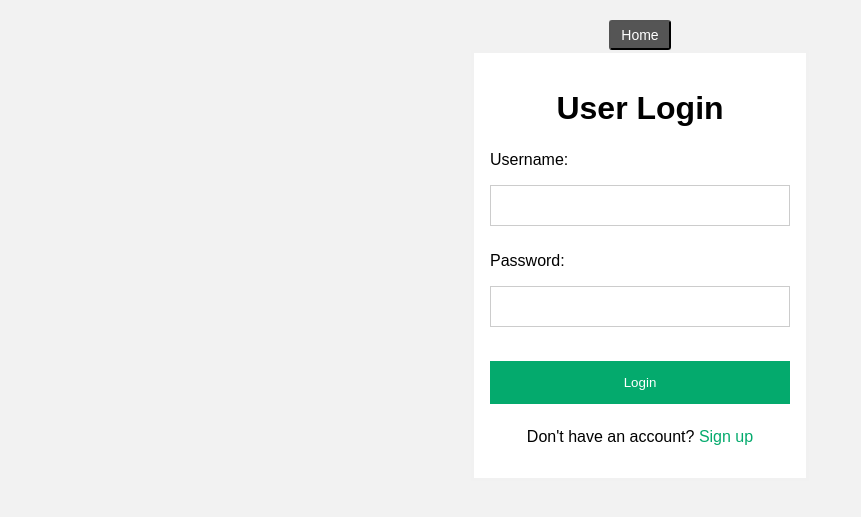
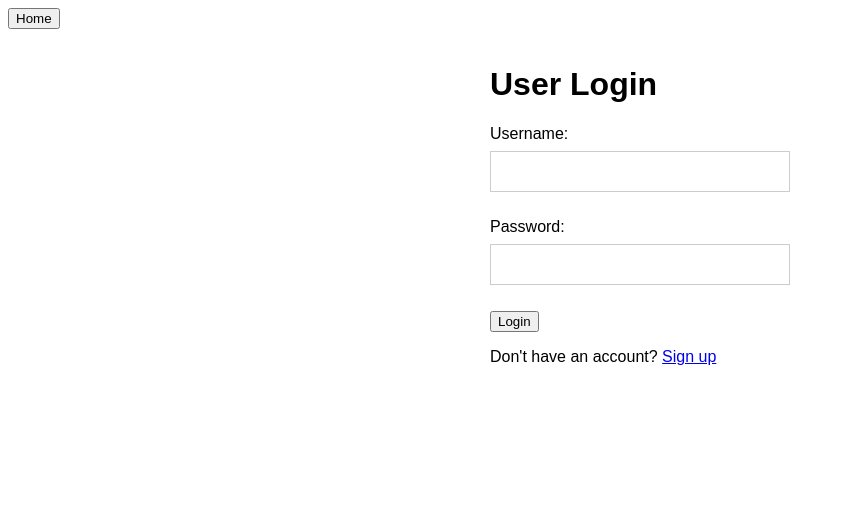
Before and after one commit to GouthamNischay-SRMAP/Covid, a Flask app: page /userlogin in a window 1280 px wide. Shown: the top 517 px of the page, without its empty margins (0-861 px from the left). Run offline with Flask 3, Linux system fonts and the light colour scheme.

Commit message:
Update userlogin.html

```diff
--- a/covid_devrev_final/templates/userlogin.html
+++ b/covid_devrev_final/templates/userlogin.html
@@ -1,33 +1,12 @@
 <!DOCTYPE html>
 <html>
     <head>
-    <title>User Login</title>
+        <meta name="viewport" content="width=device-width, initial-scale=1">
         <style>
-        body {
-            font-family: Arial, sans-serif;
-            background-color: #f2f2f2;
-        }
+        body {font-family: Arial, Helvetica, sans-serif;}
+        .container {width: 300px; padding: 16px; margin: 0 auto;}
 
-        .container {
-            width: 300px;
-            margin: 0 auto;
-            padding: 16px;
-            background-color: #fff;
-            border: 3px solid #f1f1f1;
-        }
-
-        .container h1 {
-            text-align: center;
-            margin-bottom: 24px;
-        }
-
-        .container label {
-            display: block;
-            margin-bottom: 8px;
-        }
-
-        .container input[type="text"],
-        .container input[type="password"] {
+        input[type=text], input[type=password] {
           width: 100%;
           padding: 12px 20px;
           margin: 8px 0;
@@ -36,7 +15,7 @@
           box-sizing: border-box;
         }
 
-        .container input[type="submit"] {
+        button {
           background-color: #04AA6D;
           color: white;
           padding: 14px 20px;
@@ -46,40 +25,44 @@
           width: 100%;
         }
 
-        .container input[type="submit"]:hover {
+        button:hover {
           opacity: 0.8;
         }
 
-        .container p {
-            text-align: center;
+        .cancelbtn {
+          width: auto;
+          padding: 10px 18px;
+          background-color: #f44336;
         }
 
-        .container p a {
-            color: #04AA6D;
-            text-decoration: none;
+        .imgcontainer {
+          text-align: center;
+          margin: 24px 0 12px 0;
         }
 
-        .messages {
-            text-align: center;
-            color: #555;
-            margin-top: 20px;
+        img.avatar {
+          width: 40%;
+          border-radius: 50%;
         }
 
-        .home-button {
-            margin-top: 20px;
-            text-align: center;
+        .container {
+          padding: 16px;
         }
 
-        .home-button input[type="submit"] {
-            background-color: #555;
-            color: #fff;
-            padding: 5px 10px;
-            font-size: 14px;
-            border-radius: 3px;
+        span.psw {
+          float: right;
+          padding-top: 16px;
         }
 
-        .home-button input[type="submit"]:hover {
-            background-color: #777;
+        /* Change styles for span and cancel button on extra small screens */
+        @media screen and (max-width: 300px) {
+          span.psw {
+             display: block;
+             float: none;
+          }
+          .cancelbtn {
+             width: 100%;
+          }
         }
         </style>
         </head>
```
Lines whose indentation alone changed are shown as unchanged.
